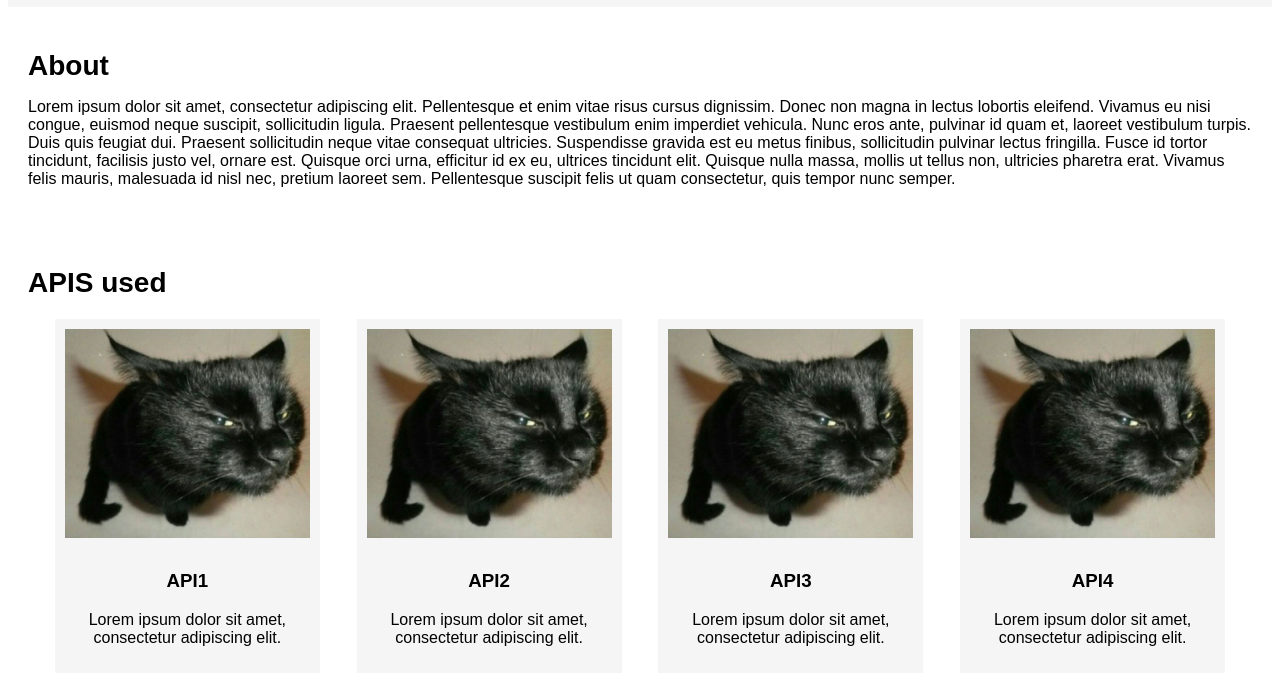
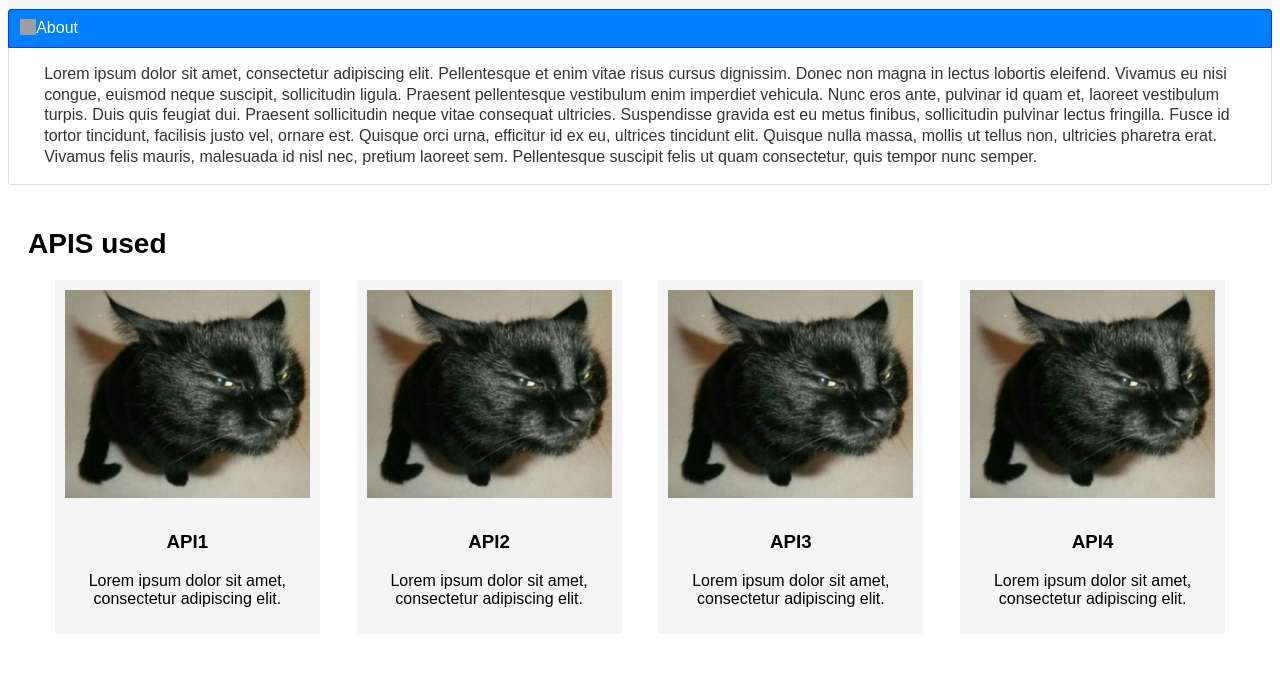
Before and after one commit to Mavinier/webdev2-finalProject, a plain HTML site: page index.html in a window 1280 px wide. Shown: the part 76-776 px from the top of the page. Drawn offline with nearby package versions, Linux system fonts and the light colour scheme; grey boxes are pictures that could not be loaded.

Commit message:
accordion

```diff
--- a/index.html
+++ b/index.html
@@ -5,7 +5,7 @@
         <meta name="viewport" content="width=device-width, initial-scale=1.0">
         <title>Portfolio</title>
         <link rel="stylesheet" href="index.css">
-        <link rel="stylesheet" href="https://code.jquery.com/ui/1.12.1/themes/smoothness/jquery-ui.css">
+        <link rel="stylesheet" href="https://code.jquery.com/ui/1.14.1/themes/smoothness/jquery-ui.css">
         <script src="https://cdnjs.cloudflare.com/ajax/libs/jquery-validate/1.19.5/jquery.validate.min.js"></script>
     </head>
     <body>
@@ -17,14 +17,16 @@
                 <a href="#contact">Contact</a>
             </nav>
         </div>
-        <section id="about">
+        <section id="accordion">
             <h2>About</h2>
-            <p>Lorem ipsum dolor sit amet, consectetur adipiscing elit. Pellentesque et enim vitae risus cursus dignissim.
-                Donec non magna in lectus lobortis eleifend. Vivamus eu nisi congue, euismod neque suscipit, sollicitudin ligula.
-                Praesent pellentesque vestibulum enim imperdiet vehicula. Nunc eros ante, pulvinar id quam et, laoreet vestibulum turpis.
-                Duis quis feugiat dui. Praesent sollicitudin neque vitae consequat ultricies. Suspendisse gravida est eu metus finibus, sollicitudin pulvinar lectus fringilla.
-                Fusce id tortor tincidunt, facilisis justo vel, ornare est. Quisque orci urna, efficitur id ex eu, ultrices tincidunt elit. Quisque nulla massa, mollis ut tellus non, ultricies pharetra erat.
-                Vivamus felis mauris, malesuada id nisl nec, pretium laoreet sem. Pellentesque suscipit felis ut quam consectetur, quis tempor nunc semper.</p>
+                <p>
+                    Lorem ipsum dolor sit amet, consectetur adipiscing elit. Pellentesque et enim vitae risus cursus dignissim.
+                    Donec non magna in lectus lobortis eleifend. Vivamus eu nisi congue, euismod neque suscipit, sollicitudin ligula.
+                    Praesent pellentesque vestibulum enim imperdiet vehicula. Nunc eros ante, pulvinar id quam et, laoreet vestibulum turpis.
+                    Duis quis feugiat dui. Praesent sollicitudin neque vitae consequat ultricies. Suspendisse gravida est eu metus finibus, sollicitudin pulvinar lectus fringilla.
+                    Fusce id tortor tincidunt, facilisis justo vel, ornare est. Quisque orci urna, efficitur id ex eu, ultrices tincidunt elit. Quisque nulla massa, mollis ut tellus non, ultricies pharetra erat.
+                    Vivamus felis mauris, malesuada id nisl nec, pretium laoreet sem. Pellentesque suscipit felis ut quam consectetur, quis tempor nunc semper.
+                </p>
         </section>
         <section id="projects">
             <h2>APIS used</h2>
@@ -63,8 +65,8 @@
                 <button type="submit">Submit</button>
             </form>
         </section>
-        <script src="https://code.jquery.com/jquery-3.6.0.min.js"></script>
-        <script src="https://code.jquery.com/ui/1.12.1/jquery-ui.min.js"></script>
+        <script src="https://code.jquery.com/jquery-3.7.1.min.js"></script>
+        <script src="https://code.jquery.com/ui/1.14.1/jquery-ui.min.js"></script>
         <script src="index.js"></script>
     </body>
 </html>
--- a/index.js
+++ b/index.js
@@ -16,3 +16,9 @@ $(document).ready(function(){
         }
     });
 });
+
+$(function() {
+    $("#accordion").accordion({
+        collapsible: true
+    });
+});
```
